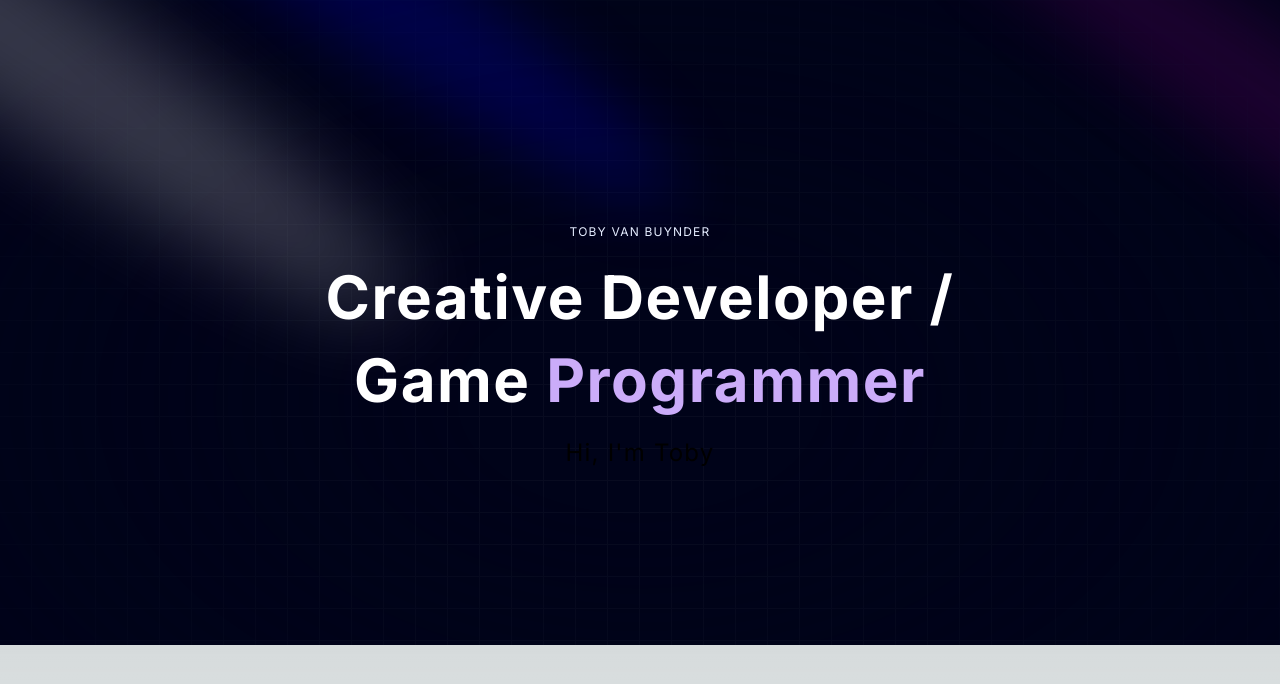
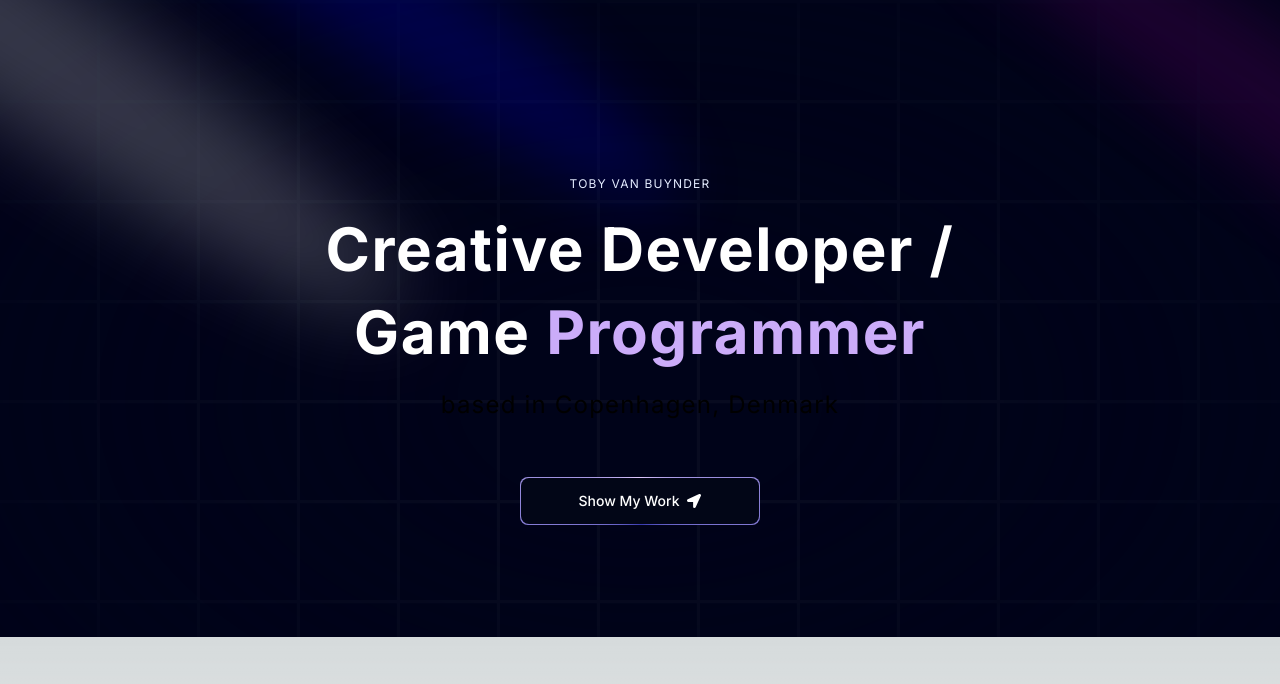
Before and after one commit to TobyVanBuynder/tobyvanbuynder.com, a Next.js app: page / in a window 1280 px wide. Shown: the top 684 px of the page. Built offline with nearby package versions, Linux system fonts and the light colour scheme.

Commit message:
Tweaked grid + added MagicButton + tweaked Hero
Added react-element-to-jsx-string + react-icons packages

```diff
--- a/components/Hero.tsx
+++ b/components/Hero.tsx
@@ -1,10 +1,12 @@
 import React from 'react'
 import { Spotlight } from './ui/Spotlight'
 import { TextGenerateEffect } from './ui/TextGenerateEffect'
+import { MagicButton } from './ui/MagicButton'
+import { FaLocationArrow } from 'react-icons/fa'
 
 const Hero = () => {
     return (
-        <div className="pb-20 pt-36">
+        <div className="pb-8 pt-24">
             <Spotlight className="-top-40 -left-10 md:-left:32 md:-top-20 h-screen" />
             <Spotlight className="top-10 left-full h-[80vh] w-[50vw}" fill="purple" />
             <Spotlight className="-top-28 left-80 h-[80vh] w-[50vw]" fill="blue" />
@@ -23,8 +25,12 @@ const Hero = () => {
                     />
 
                     <p className="text-center md:tracking-wider mb-4 text-sm md:text-lg lg:text-2xl">
-                        Hi, I&apos;m Toby
+                        based in Copenhagen, Denmark
                     </p>
+
+                    <a href="#about">
+                        <MagicButton title='Show My Work' icon={<FaLocationArrow />} position={'right'} />
+                    </a>
                 </div>
             </div>
         </div>
--- /dev/null
+++ b/components/ui/MagicButton.tsx
@@ -0,0 +1,20 @@
+"use client";
+import React from "react";
+import { cn } from "@/utils/cn";
+
+export const MagicButton = ({
+    title, icon, position, handleClick, otherClasses
+} : {
+    title: string; icon: React.ReactNode; position: 'left' | 'right'; handleClick?: React.MouseEventHandler<HTMLButtonElement>; otherClasses?: string;
+}) => {
+  return (
+    <button className="relative inline-flex h-12 overflow-hidden rounded-lg p-[1px] focus:outline-none w-full md:w-60 md:mt-10" onClick={handleClick}>
+        <span className="absolute inset-[-1000%] animate-[spin_2s_linear_infinite] bg-[conic-gradient(from_90deg_at_50%_50%,#E2CBFF_0%,#393BB2_50%,#E2CBFF_100%)]" />
+        <span className={cn("inline-flex h-full w-full cursor-pointer items-center justify-center rounded-lg bg-slate-950 px-3 py-1 text-sm font-medium text-white backdrop-blur-3xl gap-2", otherClasses)}>
+        {position === 'left' && icon}
+        {title}
+        {position === 'right' && icon}
+        </span>
+    </button>
+  )
+};
--- a/package.json
+++ b/package.json
@@ -16,6 +16,8 @@
     "next-themes": "^0.3.0",
     "react": "^18",
     "react-dom": "^18",
+    "react-element-to-jsx-string": "^15.0.0",
+    "react-icons": "^5.2.1",
     "tailwind-merge": "^2.3.0"
   },
   "devDependencies": {
--- a/tailwind.config.ts
+++ b/tailwind.config.ts
@@ -30,16 +30,25 @@ const config: Config = {
       },
       animation: {
         spotlight: "spotlight 2s ease .75s 1 forwards",
+        shimmer: "shimmer 2s linear infinite",
       },
       keyframes: {
         spotlight: {
           "0%": {
-            opacity: 0,
+            opacity: "0",
             transform: "translate(-72%, -62%) scale(0.5)",
           },
           "100%": {
-            opacity: 1,
+            opacity: "1",
             transform: "translate(-50%,-40%) scale(1)",
+          },
+        },
+        shimmer: {
+          from: {
+            backgroundPosition: "0 0",
+          },
+          to: {
+            backgroundPosition: "-200% 0",
           },
         },
       },
@@ -53,7 +62,7 @@ const config: Config = {
         {
           "bg-grid": (value: any) => ({
             backgroundImage: `url("${svgToDataUri(
-              `<svg xmlns="http://www.w3.org/2000/svg" viewBox="0 0 32 32" width="32" height="32" fill="none" stroke="${value}"><path d="M0 .5H31.5V32"/></svg>`
+              `<svg xmlns="http://www.w3.org/2000/svg" viewBox="0 0 32 32" width="100" height="100" fill="none" stroke="${value}"><path d="M0 .5H31.5V32"/></svg>`
             )}")`,
           }),
           "bg-grid-small": (value: any) => ({
```
Also changed, not shown: 1 other file (tests, documents, lock files or other folders).
